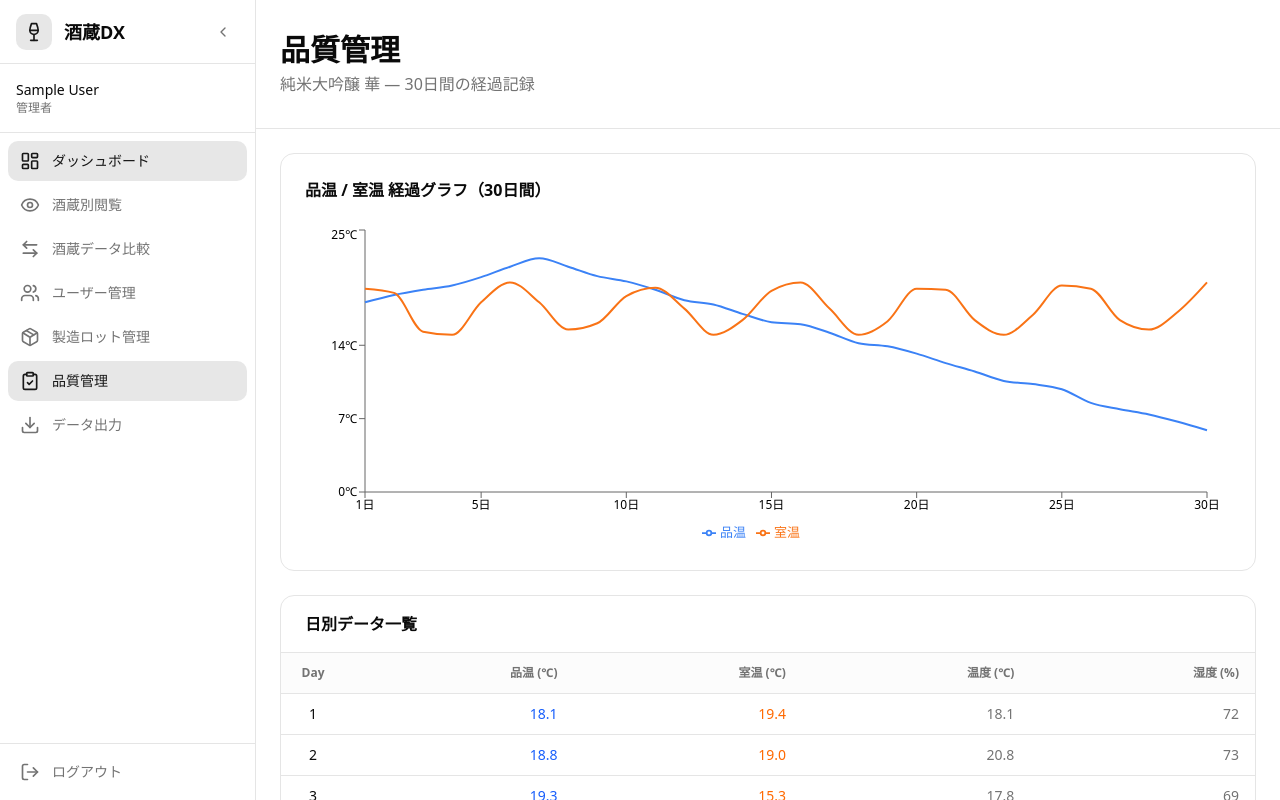
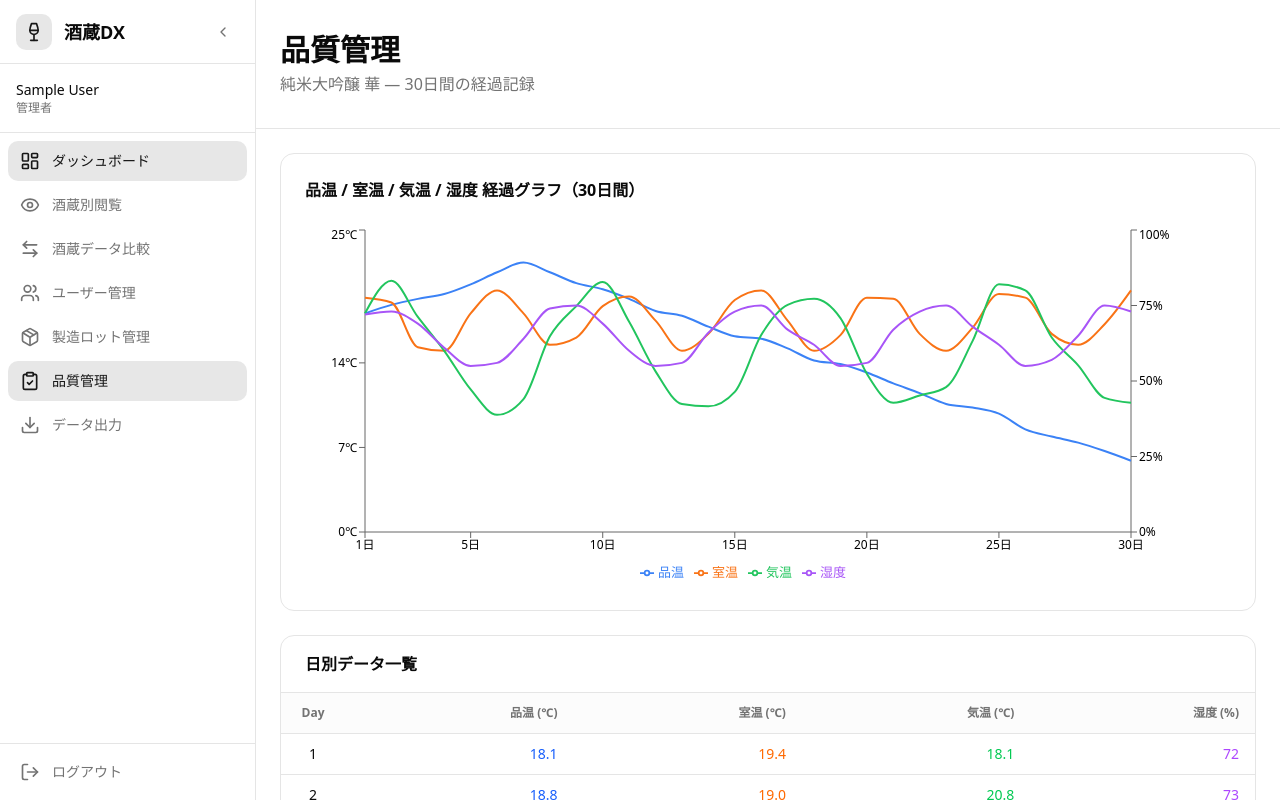
Before and after one commit to inaba309400-droid/sake-brewery-dashboard-, a Next.js app: page /dashboard/quality in a window 1280 px wide. Shown: the top 800 px of the page. Built offline with nearby package versions, Linux system fonts and the light colour scheme; sample sign-in values are in the browser's storage.

Commit message:
feat: update temperature and humidity graph color scheme
Add green for temperature and purple for humidity graph series and
adjust axis and tooltips for all 4 items.

```diff
--- a/app/dashboard/quality/page.tsx
+++ b/app/dashboard/quality/page.tsx
@@ -11,6 +11,19 @@ import {
   Legend,
   ResponsiveContainer,
 } from "recharts"
+
+const UNIT_MAP: Record<string, string> = {
+  hinon: "℃",
+  shitsuon: "℃",
+  temperature: "℃",
+  humidity: "%",
+}
+const LABEL_MAP: Record<string, string> = {
+  hinon: "品温",
+  shitsuon: "室温",
+  temperature: "気温",
+  humidity: "湿度",
+}
 
 const qualityData = [
   { day:  1, hinon: 18.1, shitsuon: 19.4, temperature: 18.1, humidity: 72 },
@@ -61,9 +74,9 @@ export default function QualityPage() {
       <div className="p-6 space-y-6">
         {/* Chart Card */}
         <div className="rounded-xl border border-border bg-card p-6">
-          <h2 className="text-base font-semibold text-foreground mb-6">品温 / 室温 経過グラフ（30日間）</h2>
-          <ResponsiveContainer width="100%" height={320}>
-            <LineChart data={qualityData} margin={{ top: 4, right: 24, left: 0, bottom: 4 }}>
+          <h2 className="text-base font-semibold text-foreground mb-6">品温 / 室温 / 気温 / 湿度 経過グラフ（30日間）</h2>
+          <ResponsiveContainer width="100%" height={360}>
+            <LineChart data={qualityData} margin={{ top: 4, right: 40, left: 0, bottom: 4 }}>
               <CartesianGrid strokeDasharray="3 3" stroke="hsl(var(--border))" />
               <XAxis
                 dataKey="day"
@@ -71,15 +84,25 @@ export default function QualityPage() {
                 tickFormatter={(v) => `${v}日`}
                 tick={{ fontSize: 12, fill: "hsl(var(--muted-foreground))" }}
               />
+              {/* 左Y軸（℃） */}
               <YAxis
+                yAxisId="temp"
                 domain={[0, 25]}
                 tickFormatter={(v) => `${v}℃`}
                 tick={{ fontSize: 12, fill: "hsl(var(--muted-foreground))" }}
               />
+              {/* 右Y軸（湿度 %） */}
+              <YAxis
+                yAxisId="humi"
+                orientation="right"
+                domain={[0, 100]}
+                tickFormatter={(v) => `${v}%`}
+                tick={{ fontSize: 12, fill: "hsl(var(--muted-foreground))" }}
+              />
               <Tooltip
                 formatter={(value: number, name: string) => [
-                  `${value}℃`,
-                  name === "hinon" ? "品温" : "室温",
+                  `${value}${UNIT_MAP[name] ?? ""}`,
+                  LABEL_MAP[name] ?? name,
                 ]}
                 labelFormatter={(label) => `${label}日目`}
                 contentStyle={{
@@ -90,25 +113,13 @@ export default function QualityPage() {
                 }}
               />
               <Legend
-                formatter={(value) => (value === "hinon" ? "品温" : "室温")}
+                formatter={(value) => LABEL_MAP[value] ?? value}
                 wrapperStyle={{ fontSize: "13px" }}
               />
-              <Line
-                type="monotone"
-                dataKey="hinon"
-                stroke="#3b82f6"
-                strokeWidth={2}
-                dot={false}
-                activeDot={{ r: 4 }}
-              />
-              <Line
-                type="monotone"
-                dataKey="shitsuon"
-                stroke="#f97316"
-                strokeWidth={2}
-                dot={false}
-                activeDot={{ r: 4 }}
-              />
+              <Line yAxisId="temp" type="monotone" dataKey="hinon"       stroke="#3b82f6" strokeWidth={2} dot={false} activeDot={{ r: 4 }} />
+              <Line yAxisId="temp" type="monotone" dataKey="shitsuon"    stroke="#f97316" strokeWidth={2} dot={false} activeDot={{ r: 4 }} />
+              <Line yAxisId="temp" type="monotone" dataKey="temperature" stroke="#22c55e" strokeWidth={2} dot={false} activeDot={{ r: 4 }} />
+              <Line yAxisId="humi" type="monotone" dataKey="humidity"    stroke="#a855f7" strokeWidth={2} dot={false} activeDot={{ r: 4 }} />
             </LineChart>
           </ResponsiveContainer>
         </div>
@@ -125,7 +136,7 @@ export default function QualityPage() {
                   <th className="px-4 py-3 text-center text-xs font-semibold text-muted-foreground w-16">Day</th>
                   <th className="px-4 py-3 text-right text-xs font-semibold text-muted-foreground">品温 (℃)</th>
                   <th className="px-4 py-3 text-right text-xs font-semibold text-muted-foreground">室温 (℃)</th>
-                  <th className="px-4 py-3 text-right text-xs font-semibold text-muted-foreground">温度 (℃)</th>
+                  <th className="px-4 py-3 text-right text-xs font-semibold text-muted-foreground">気温 (℃)</th>
                   <th className="px-4 py-3 text-right text-xs font-semibold text-muted-foreground">湿度 (%)</th>
                 </tr>
               </thead>
@@ -135,8 +146,8 @@ export default function QualityPage() {
                     <td className="px-4 py-2.5 text-center font-medium text-foreground">{row.day}</td>
                     <td className="px-4 py-2.5 text-right text-blue-600 font-medium">{row.hinon.toFixed(1)}</td>
                     <td className="px-4 py-2.5 text-right text-orange-500 font-medium">{row.shitsuon.toFixed(1)}</td>
-                    <td className="px-4 py-2.5 text-right text-muted-foreground">{row.temperature.toFixed(1)}</td>
-                    <td className="px-4 py-2.5 text-right text-muted-foreground">{row.humidity}</td>
+                    <td className="px-4 py-2.5 text-right text-green-500 font-medium">{row.temperature.toFixed(1)}</td>
+                    <td className="px-4 py-2.5 text-right text-purple-500 font-medium">{row.humidity}</td>
                   </tr>
                 ))}
               </tbody>
```
